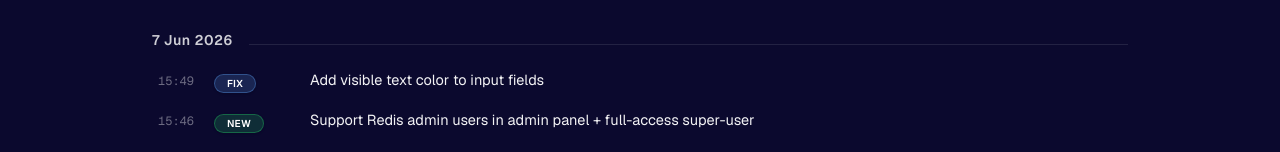
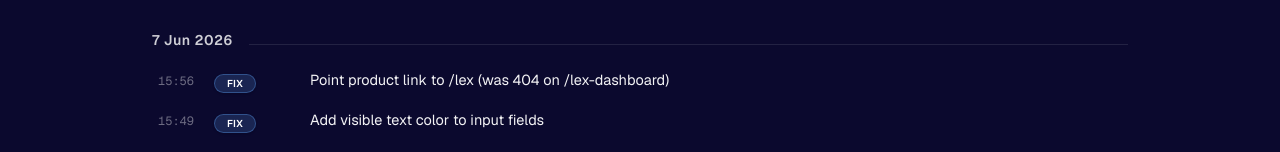
Before and after one commit to sg-satoshi/saabai-site, a Next.js app: page /saabai-changelog in a window 1280 px wide. Shown: the part 145-297 px from the top of the page. Built offline with nearby package versions, Linux system fonts and the light colour scheme; no server answers.

Commit message:
fix(login): default redirect to /dashboard instead of /rex-dashboard

```diff
--- a/app/login/page.tsx
+++ b/app/login/page.tsx
@@ -17,7 +17,7 @@ export default async function LoginPage({
   // Skip login if already authenticated
   if (token) {
     const session = await verifySessionToken(token);
-    if (session) redirect(params.redirect ?? "/rex-dashboard");
+    if (session) redirect(params.redirect ?? "/dashboard");
   }
 
   const isInvalid  = params.error === "invalid";
--- a/app/saabai-changelog/SaabaiChangelogClient.tsx
+++ b/app/saabai-changelog/SaabaiChangelogClient.tsx
@@ -30,6 +30,7 @@ const CHANGELOG: Day[] = [
   {
     date: "7 Jun 2026",
     entries: [
+      { time: "15:56", tag: "FIX", title: "Point product link to /lex (was 404 on /lex-dashboard)" },
       { time: "15:49", tag: "FIX", title: "Add visible text color to input fields" },
       { time: "15:46", tag: "NEW", title: "Support Redis admin users in admin panel + full-access super-user" },
       { time: "15:42", tag: "NEW", title: "Real-time product assignment per user via Redis" },
```
